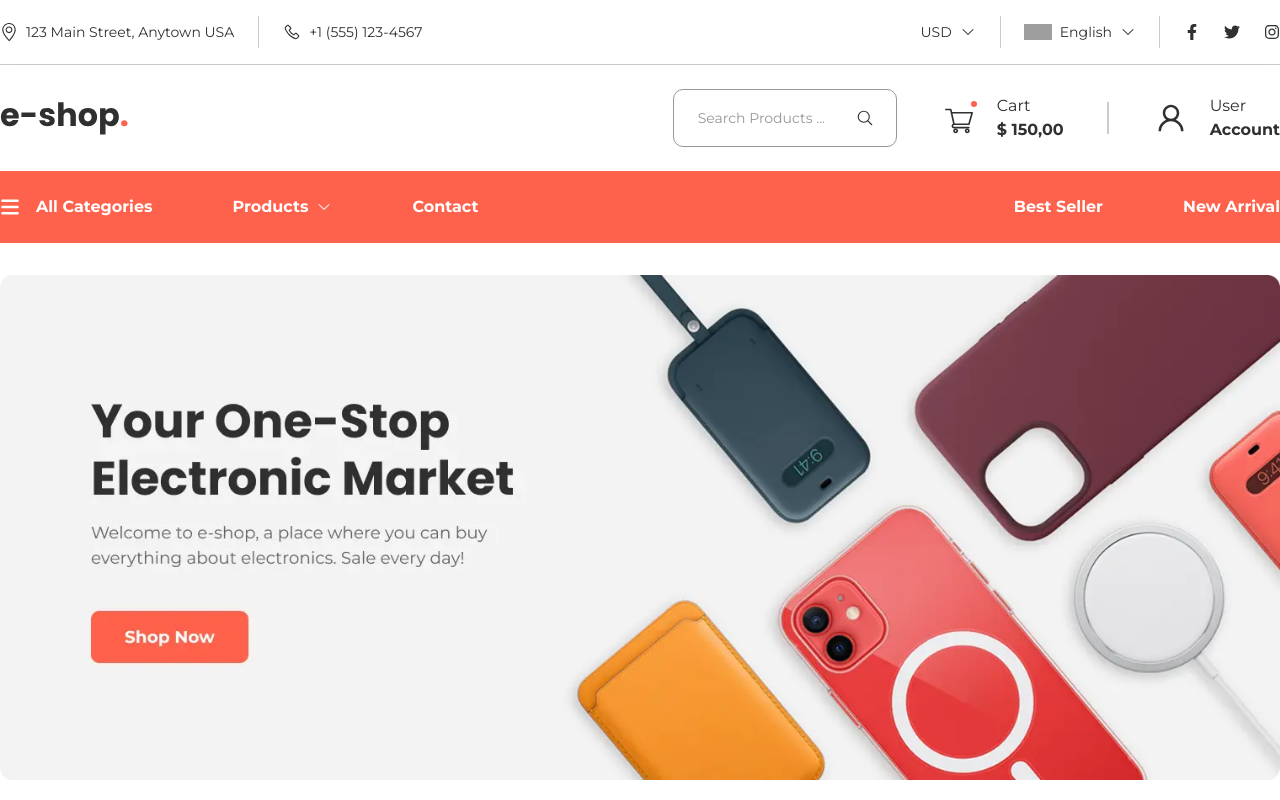
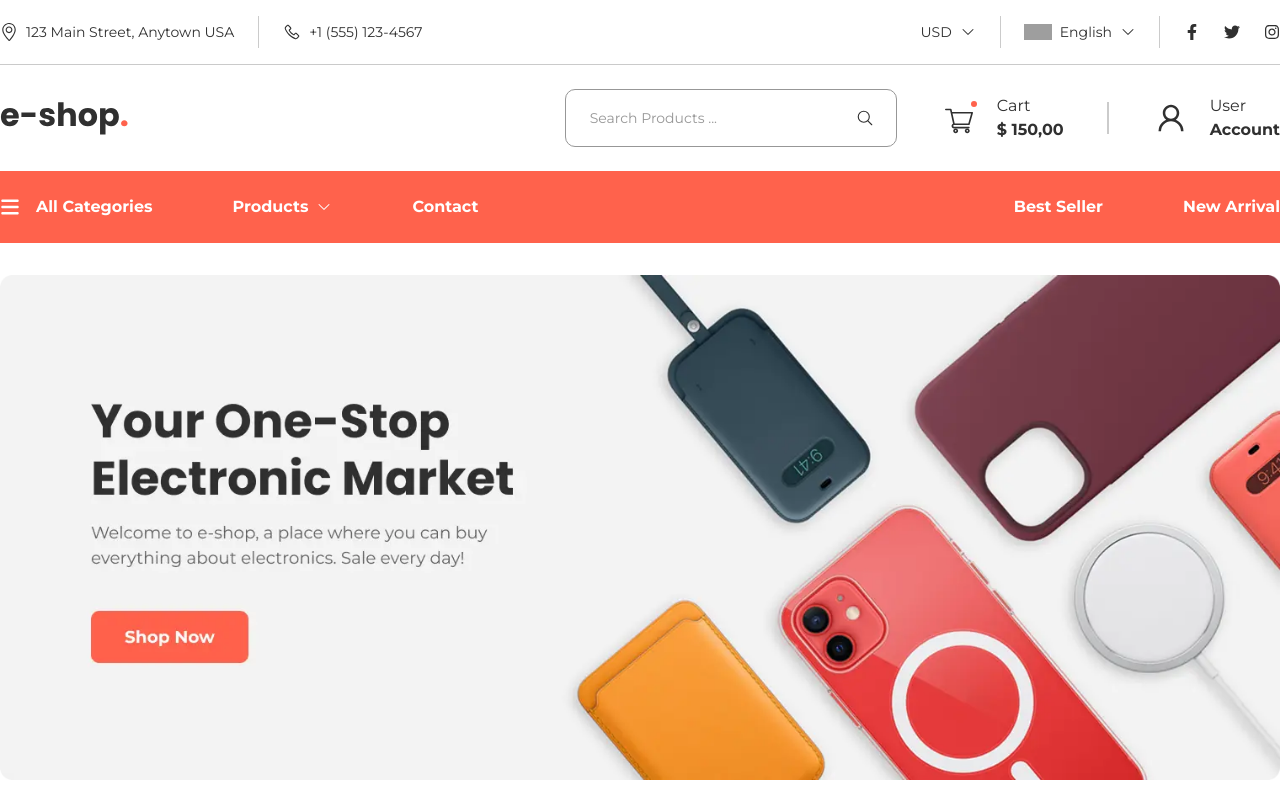
Before and after one commit to dearnasaruddin/e-shop, a React (Vite) app: page / in a window 1280 px wide. Shown: the top 800 px of the page. Built offline with nearby package versions, Linux system fonts and the light colour scheme; grey boxes are pictures that could not be loaded.

Commit message:
header search  input size fixed for large devices

```diff
--- a/src/components/header/MiddleBar.jsx
+++ b/src/components/header/MiddleBar.jsx
@@ -64,11 +64,11 @@ const MiddleBar = () => {
             </span>
 
             {/* ======= Input ======= */}
-            <div className={`${activeSearch && 'w-full sm:w-auto absolute top-0 left-1/2 md:left-0  -translate-x-1/2 sm:translate-0 z-10 px-2.5 sm:px-0 max-sm:py-2 bg-white sm:bg-transparent'}`}>
+            <div className={`${activeSearch ? 'w-full sm:w-auto absolute top-0 left-1/2 md:left-0  -translate-x-1/2 sm:translate-0 z-10 px-2.5 sm:px-0 max-sm:py-2 bg-white sm:bg-transparent': ''}`}>
 
               <div ref={searchRef} className={`${activeSearch ? 'w-full sm:w-auto' : 'relative'}`}>
 
-                <input className={`sm:max-w-56 md:w-83 border border-[#979797] py-3 sm:py-2.5 lg:py-4.5 max-md:pl-4 max-md:pr-10 md:px-6 rounded-lg lg:rounded-[10px] ${activeSearch ? 'inline-block w-full max-sm:shadow-2xl max-sm:text-secondary' : 'max-sm:hidden'} sm:block`} placeholder='Search Products ...' type="text" />
+                <input className={`sm:max-md:max-w-56 md:w-83 border border-[#979797] py-3 sm:py-2.5 lg:py-4.5 max-md:pl-4 max-md:pr-10 md:px-6 rounded-lg lg:rounded-[10px] ${activeSearch ? 'inline-block w-full max-sm:shadow-2xl max-sm:text-secondary' : 'max-sm:hidden'} sm:block`} placeholder='Search Products ...' type="search" />
 
                 <IoSearchOutline onClick={handleSearch} className={`${activeSearch ? 'absolute -translate-y-1/2 right-6 sm:right-0 pb-1 sm:pb-0' : 'right-0'} sm:hidden sm:absolute top-1/2 sm:-translate-1/2 md:right-3.5 text-3xl sm:text-2xl md:text-lg mt-0.5 sm:mt-0 cursor-pointer`} />
 
```
